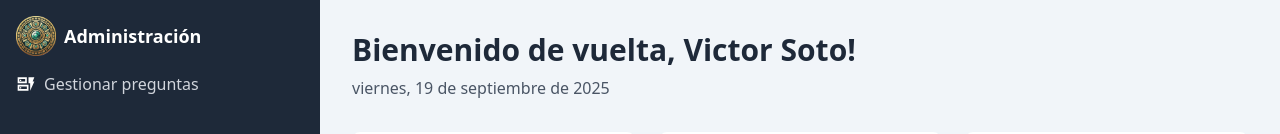
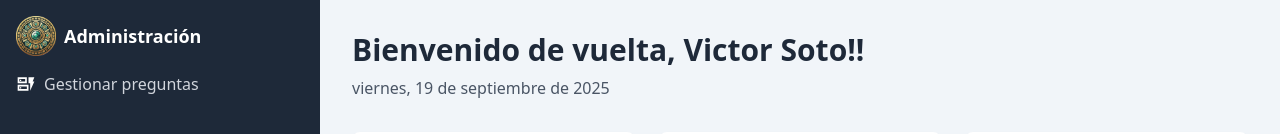
Before and after one commit to newXperience/inca-app-ui, a React (Vite) app: page / in a window 1280 px wide. Shown: the top 134 px of the page. Built offline with nearby package versions, Linux system fonts and the light colour scheme.

Commit message:
style: add second exclamation mark to welcome message

```diff
--- a/src/App.tsx
+++ b/src/App.tsx
@@ -7,7 +7,7 @@ const App = () => {
       <div className='lg:col-span-9 md:col-span-3 p-8'>
         {/* Welcome Header */}
         <div className='mb-8'>
-          <h1 className='text-3xl font-bold text-gray-800 mb-2'>Bienvenido de vuelta, Victor Soto!</h1>
+          <h1 className='text-3xl font-bold text-gray-800 mb-2'>Bienvenido de vuelta, Victor Soto!!</h1>
           <p className='text-gray-600'>
             {new Date().toLocaleDateString('es-ES', {
               weekday: 'long',
```
